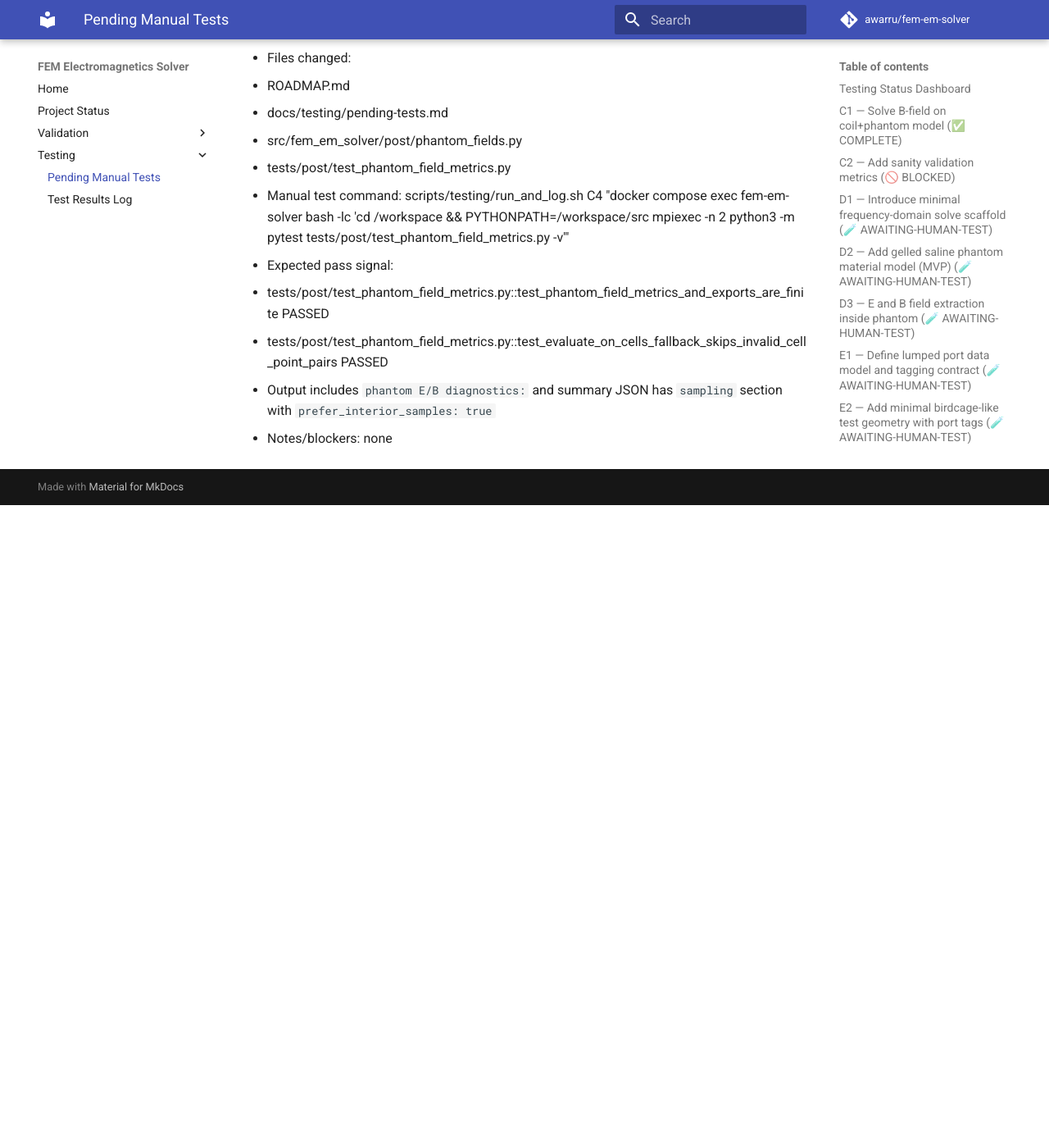
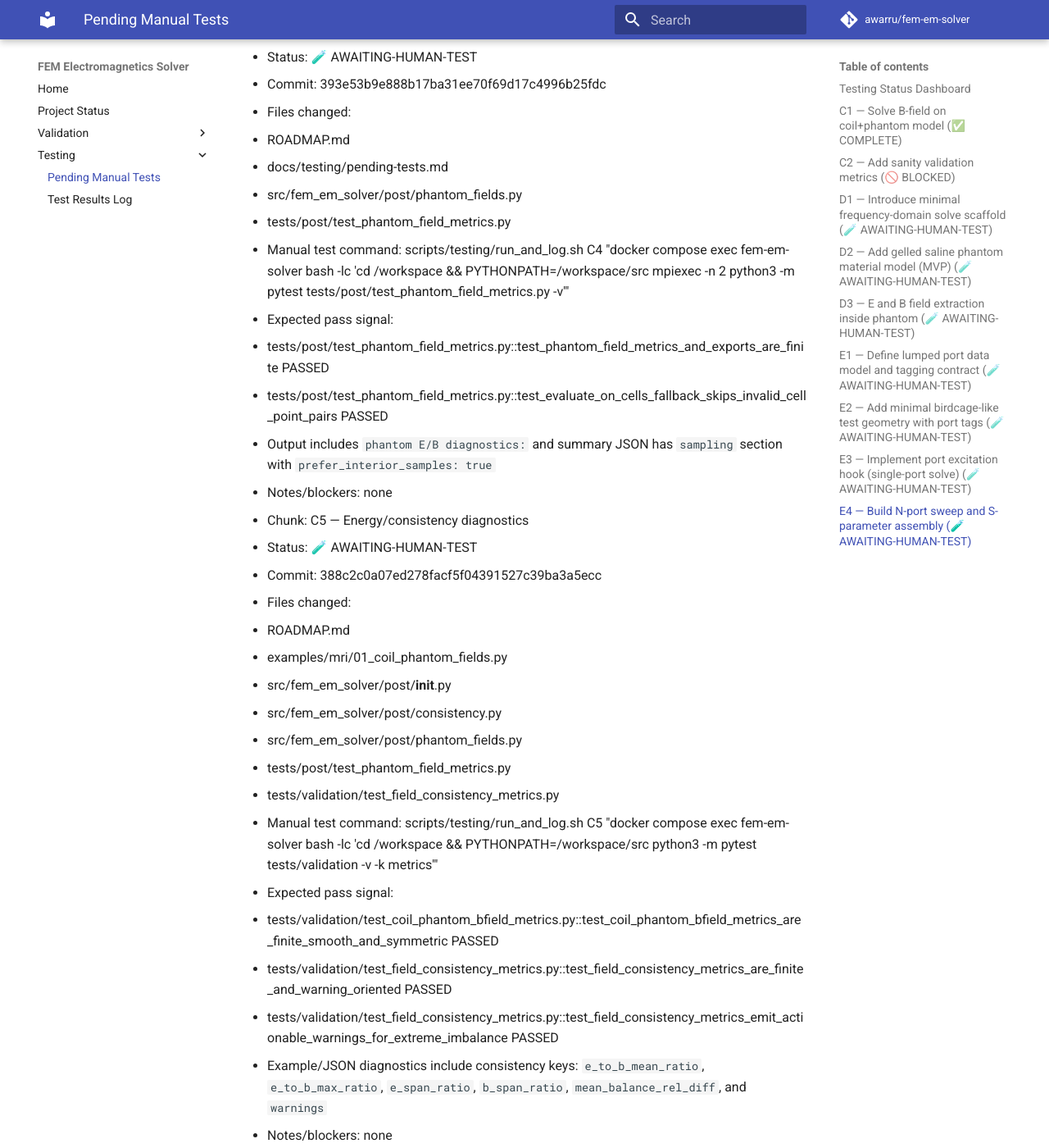
Before and after one commit to awarru/fem-em-solver, an MkDocs documentation site: the page built from docs/testing/pending-tests.md, in a window 1280 px wide and 1400 px high, scrolled down 18606 px. Shown: the whole window at 82% size. Built offline with MkDocs 1.6.1 and Material for MkDocs 9.7.7, drawn with Linux system fonts in a browser that asks for light colours; comment, search, counter and statistics services are not loaded; before the commit the page ends 19222 px from its top, so only the background shows below that; some of the changed text lies outside the part shown.

Commit message:
docs: register C5 pending human test

```diff
--- a/docs/testing/pending-tests.md
+++ b/docs/testing/pending-tests.md
@@ -40,6 +40,7 @@
 | C2 | 🧪 AWAITING-HUMAN-TEST | `70a2178148e28b7b533ccace5725b0b81a789075` | none |
 | C3 | 🧪 AWAITING-HUMAN-TEST | `27bec75802a867ab72569a9474ef344149daadce` | none |
 | C4 | 🧪 AWAITING-HUMAN-TEST | `393e53b9e888b17ba31ee70f69d17c4996b25fdc` | none |
+| C5 | 🧪 AWAITING-HUMAN-TEST | `388c2c0a07ed278facf5f04391527c39ba3a5ecc` | none |
 | A1 | 🧪 AWAITING-HUMAN-TEST | `79e5cb22abfb2ed757cd30937d6a4d97e5363b29` | none |
 | A2 | 🧪 AWAITING-HUMAN-TEST | `529cc557998f51e48025a7fef4323cc54c259a2d` | none |
 | A3 | 🧪 AWAITING-HUMAN-TEST | `9a61957e79936c9588d15805cfec10509afb76f3` | none |
@@ -510,3 +511,22 @@
   - tests/post/test_phantom_field_metrics.py::test_evaluate_on_cells_fallback_skips_invalid_cell_point_pairs PASSED
   - Output includes `phantom E/B diagnostics:` and summary JSON has `sampling` section with `prefer_interior_samples: true`
 - Notes/blockers: none
+
+- Chunk: C5 — Energy/consistency diagnostics
+- Status: 🧪 AWAITING-HUMAN-TEST
+- Commit: 388c2c0a07ed278facf5f04391527c39ba3a5ecc
+- Files changed:
+  - ROADMAP.md
+  - examples/mri/01_coil_phantom_fields.py
+  - src/fem_em_solver/post/__init__.py
+  - src/fem_em_solver/post/consistency.py
+  - src/fem_em_solver/post/phantom_fields.py
+  - tests/post/test_phantom_field_metrics.py
+  - tests/validation/test_field_consistency_metrics.py
+- Manual test command: scripts/testing/run_and_log.sh C5 "docker compose exec fem-em-solver bash -lc 'cd /workspace && PYTHONPATH=/workspace/src python3 -m pytest tests/validation -v -k metrics'"
+- Expected pass signal:
+  - tests/validation/test_coil_phantom_bfield_metrics.py::test_coil_phantom_bfield_metrics_are_finite_smooth_and_symmetric PASSED
+  - tests/validation/test_field_consistency_metrics.py::test_field_consistency_metrics_are_finite_and_warning_oriented PASSED
+  - tests/validation/test_field_consistency_metrics.py::test_field_consistency_metrics_emit_actionable_warnings_for_extreme_imbalance PASSED
+  - Example/JSON diagnostics include consistency keys: `e_to_b_mean_ratio`, `e_to_b_max_ratio`, `e_span_ratio`, `b_span_ratio`, `mean_balance_rel_diff`, and `warnings`
+- Notes/blockers: none
```
